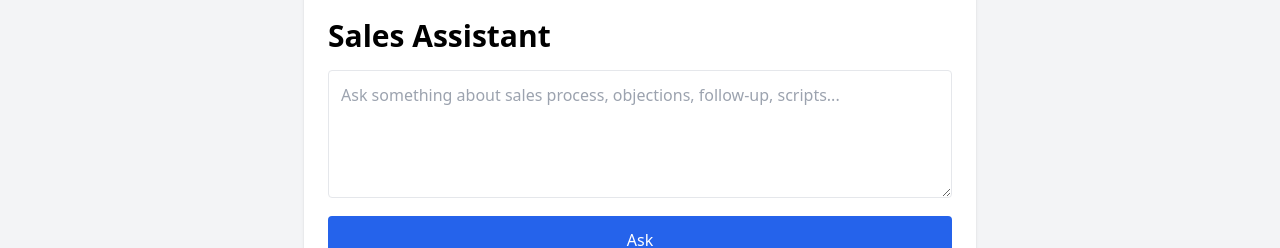
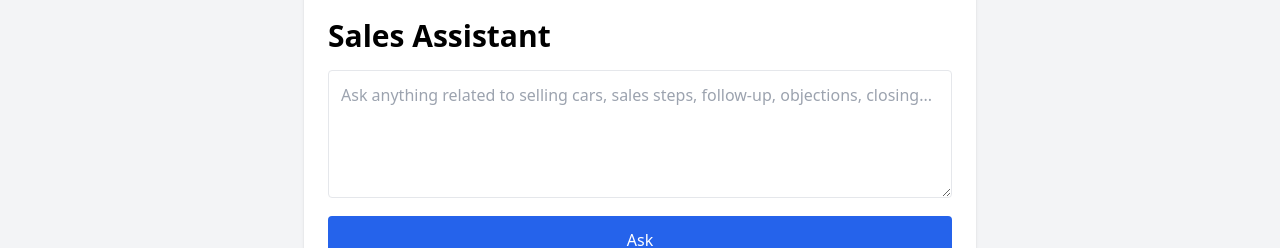
Before and after one commit to brettkues/cardealer-ai, a Next.js app: page /assistant/sales in a window 1280 px wide. Shown: the part 190-438 px from the top of the page. Built offline with nearby package versions, Linux system fonts and the light colour scheme; no server answers; the database is empty; sample sign-in values are in the browser's storage.

Commit message:
Update page.js

```diff
--- a/app/assistant/sales/page.js
+++ b/app/assistant/sales/page.js
@@ -7,7 +7,7 @@ export default function SalesAssistant() {
   const [output, setOutput] = useState("");
   const [loading, setLoading] = useState(false);
 
-  async function askAI() {
+  async function askSalesAI() {
     if (!input.trim()) return;
 
     setLoading(true);
@@ -19,8 +19,8 @@ export default function SalesAssistant() {
     });
 
     const data = await res.json();
+    setOutput(data.response || "No response returned.");
 
-    setOutput(data.response || "No response returned.");
     setLoading(false);
   }
 
@@ -30,15 +30,15 @@ export default function SalesAssistant() {
 
       <textarea
         className="w-full p-3 border rounded mb-3 h-32"
-        placeholder="Ask something about sales process, objections, follow-up, scripts..."
+        placeholder="Ask anything related to selling cars, sales steps, follow-up, objections, closing..."
         value={input}
         onChange={(e) => setInput(e.target.value)}
       />
 
       <button
+        onClick={askSalesAI}
+        disabled={loading}
         className="w-full bg-blue-600 text-white p-3 rounded mb-4"
-        onClick={askAI}
-        disabled={loading}
       >
         {loading ? "Thinking..." : "Ask"}
       </button>
```
